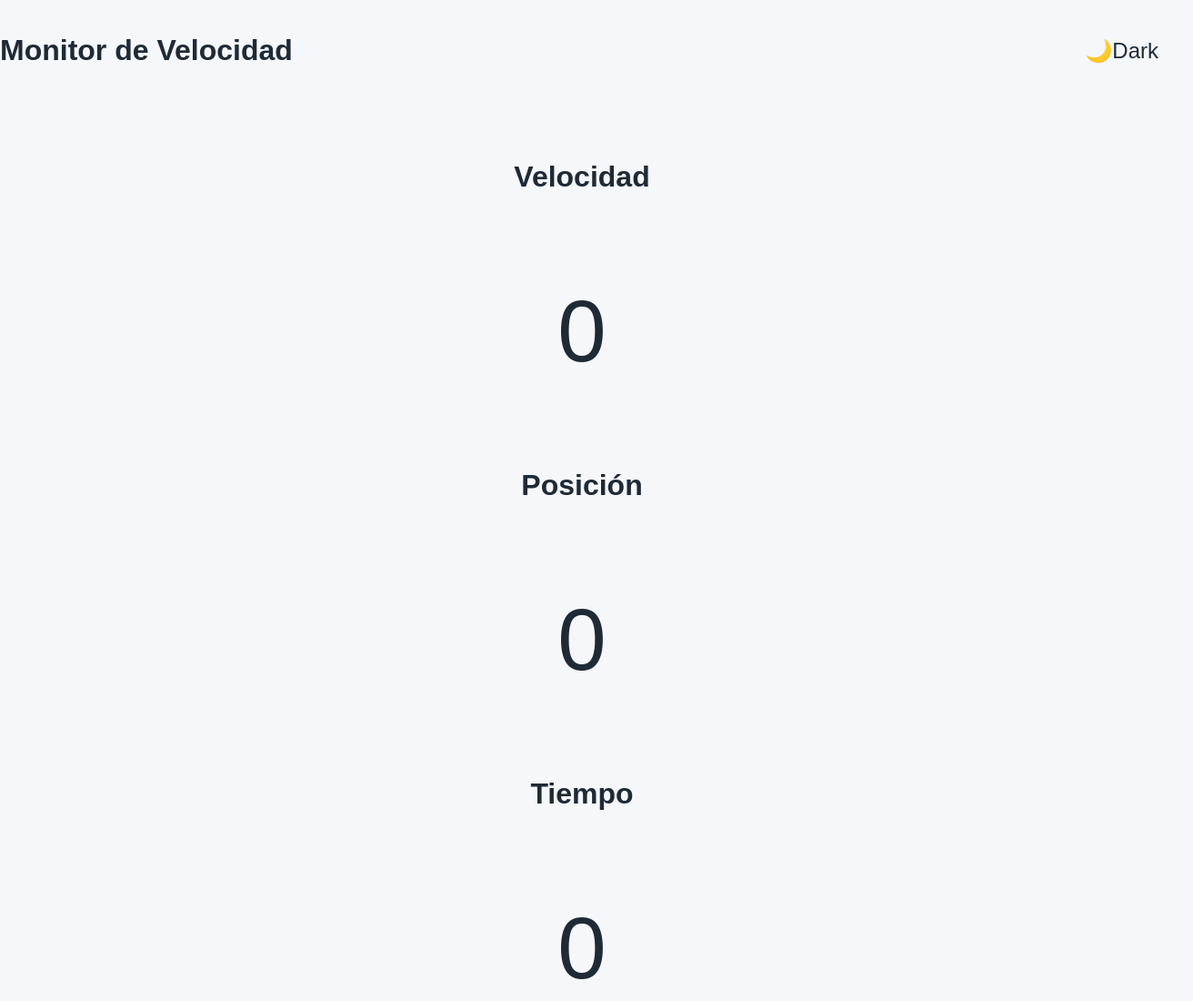
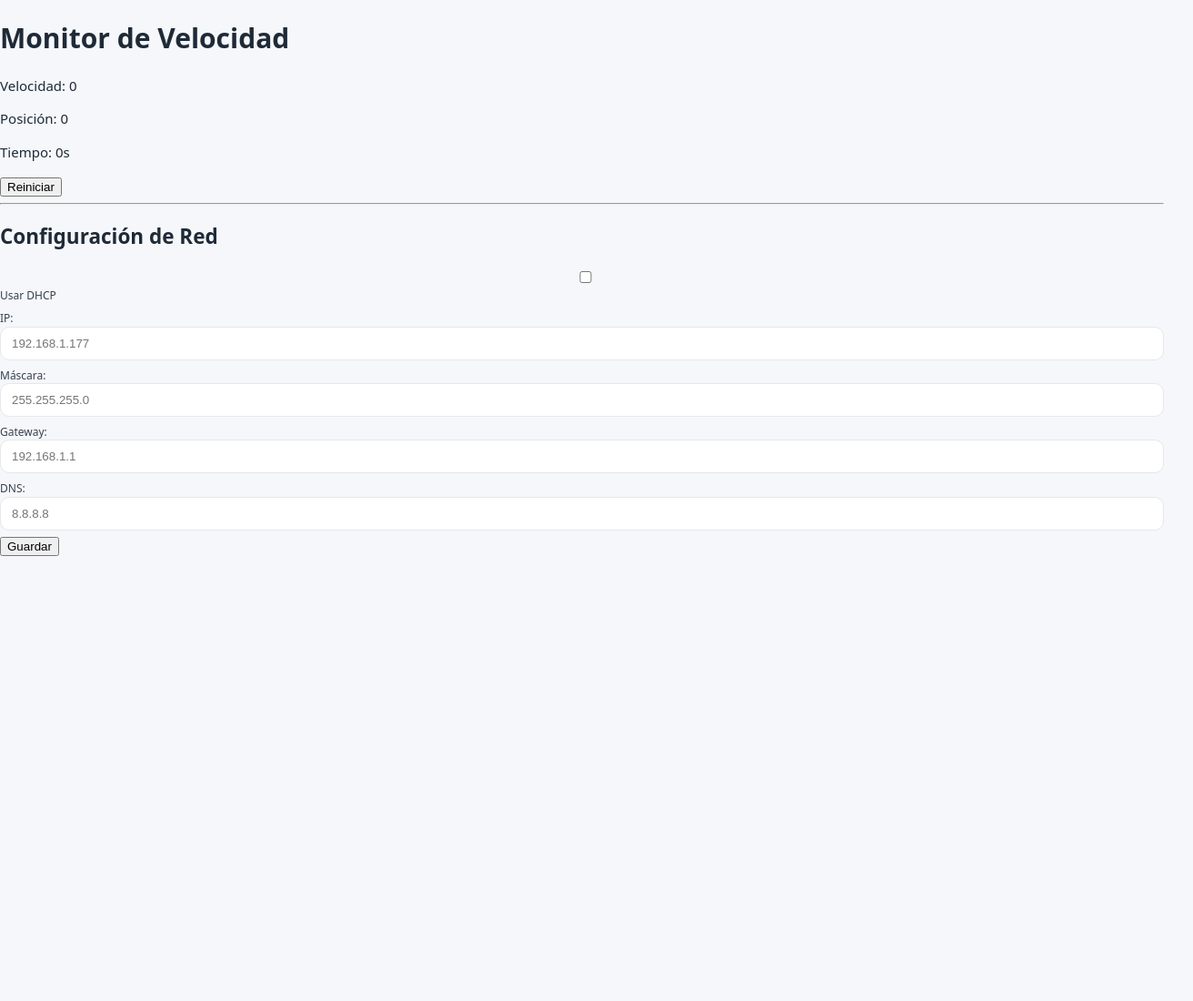
Before and after one commit to pormauro/IoT, a plain HTML site: page monitor_velocidad/index.html in a window 1280 px wide. Shown: the top 1100 px of the page at 91% size, 1312 px wide, since content can reach past the window. After the commit the page ends 800 px from the top, so only its background shows below. Drawn offline with Linux system fonts and the light colour scheme; no server answers; files whose address does not match are found by name.

Commit message:
Integrate web UI and network config

```diff
--- a/monitor_velocidad/app.js
+++ b/monitor_velocidad/app.js
@@ -1,44 +1,50 @@
-(function(){
-  const $ = (s, r=document)=> r.querySelector(s);
-  const root=document.documentElement;
-  const toggleBtn=$('#toggle-theme');
-  const themeKey='monitor_velocidad_theme';
-  const saved=localStorage.getItem(themeKey);
-  if(saved==='dark') root.classList.add('dark');
-  function updateToggle(){
-    const dark=root.classList.contains('dark');
-    if(toggleBtn) toggleBtn.setAttribute('aria-pressed', dark?'true':'false');
-    const ico=toggleBtn?toggleBtn.querySelector('.ico'):null;
-    const txt=toggleBtn?toggleBtn.querySelector('.txt'):null;
-    if(ico) ico.textContent=dark?'☀️':'🌙';
-    if(txt) txt.textContent=dark?'Light':'Dark';
-  }
-  if(toggleBtn){
-    toggleBtn.addEventListener('click', ()=>{
-      root.classList.toggle('dark');
-      localStorage.setItem(themeKey, root.classList.contains('dark')?'dark':'light');
-      updateToggle();
-    });
-  }
-  updateToggle();
+const vel = document.getElementById('vel');
+const pos = document.getElementById('pos');
+const timeEl = document.getElementById('time');
+const resetBtn = document.getElementById('reset');
+const dhcp = document.getElementById('dhcp');
+const ip = document.getElementById('ip');
+const gw = document.getElementById('gw');
+const sm = document.getElementById('sm');
+const dns = document.getElementById('dns');
+const staticDiv = document.getElementById('static');
 
-  async function update(){
-    try{
-      const res = await fetch('/data',{cache:'no-store'});
-      if(!res.ok) throw new Error('net');
-      const j = await res.json();
-      $('#velocidad').textContent = j.speed.toFixed(2);
-      $('#posicion').textContent = j.position;
-      $('#tiempo').textContent = j.time;
-    }catch(e){
-      console.warn('update failed',e);
-    }
-  }
-  setInterval(update,500);
-  update();
+resetBtn.addEventListener('click', ()=>fetch('/reset'));
 
-  const resetBtn=$('#reset');
-  if(resetBtn){
-    resetBtn.addEventListener('click', ()=>{ fetch('/reset',{cache:'no-store'}); });
-  }
-})();
+dhcp.addEventListener('change', ()=>{
+  staticDiv.style.display = dhcp.checked ? 'none':'block';
+});
+
+async function loadData(){
+  const r = await fetch('/data');
+  const j = await r.json();
+  vel.textContent = j.speed.toFixed(2);
+  pos.textContent = j.position;
+  timeEl.textContent = j.time;
+}
+setInterval(loadData, 500); loadData();
+
+async function loadConfig(){
+  const r = await fetch('/config');
+  const j = await r.json();
+  dhcp.checked = j.dhcp;
+  ip.value = j.ip;
+  gw.value = j.gateway;
+  sm.value = j.subnet;
+  dns.value = j.dns;
+  staticDiv.style.display = dhcp.checked ? 'none':'block';
+}
+loadConfig();
+
+const form = document.getElementById('netForm');
+form.addEventListener('submit', async (e)=>{
+  e.preventDefault();
+  const p = new URLSearchParams();
+  p.append('dhcp', dhcp.checked ? '1':'0');
+  p.append('ip', ip.value);
+  p.append('gw', gw.value);
+  p.append('sm', sm.value);
+  p.append('dns', dns.value);
+  await fetch('/config?'+p.toString());
+  alert('Configuración guardada. Reinicie el dispositivo para aplicar.');
+});
--- a/monitor_velocidad/index.html
+++ b/monitor_velocidad/index.html
@@ -4,30 +4,28 @@
   <meta charset="UTF-8" />
   <meta name="viewport" content="width=device-width, initial-scale=1" />
   <title>Monitor de Velocidad</title>
-  <link rel="stylesheet" href="styles.css" />
+  <link rel="stylesheet" href="/styles.css" />
 </head>
 <body>
-  <header class="hdr">
-    <h1>Monitor de Velocidad</h1>
-    <button id="toggle-theme" class="theme-toggle" aria-pressed="false" title="Cambiar tema">
-      <span class="ico">🌙</span><span class="txt">Dark</span>
-    </button>
-  </header>
-  <main class="content">
-    <section class="metric">
-      <h2>Velocidad</h2>
-      <p id="velocidad" class="value">0</p>
-    </section>
-    <section class="metric">
-      <h2>Posición</h2>
-      <p id="posicion" class="value">0</p>
-    </section>
-    <section class="metric">
-      <h2>Tiempo</h2>
-      <p id="tiempo" class="value">0</p>
-    </section>
-    <button id="reset" class="btn primary">Reiniciar</button>
-  </main>
-  <script src="app.js"></script>
+  <h1>Monitor de Velocidad</h1>
+  <div class="metrics">
+    <p>Velocidad: <span id="vel">0</span></p>
+    <p>Posición: <span id="pos">0</span></p>
+    <p>Tiempo: <span id="time">0</span>s</p>
+    <button id="reset">Reiniciar</button>
+  </div>
+  <hr />
+  <h2>Configuración de Red</h2>
+  <form id="netForm">
+    <label><input type="checkbox" id="dhcp"> Usar DHCP</label>
+    <div id="static">
+      <label>IP: <input id="ip" placeholder="192.168.1.177" /></label>
+      <label>Máscara: <input id="sm" placeholder="255.255.255.0" /></label>
+      <label>Gateway: <input id="gw" placeholder="192.168.1.1" /></label>
+      <label>DNS: <input id="dns" placeholder="8.8.8.8" /></label>
+    </div>
+    <button type="submit">Guardar</button>
+  </form>
+  <script src="/app.js"></script>
 </body>
 </html>
--- a/monitor_velocidad/styles.css
+++ b/monitor_velocidad/styles.css
@@ -1,55 +1,4 @@
-:root{
-  --bg:#f5f7fa;
-  --text:#1f2a37;
-  --primary:#2563eb;
-}
-html.dark{
-  --bg:#0b1220;
-  --text:#e6edf6;
-}
-body{
-  margin:0;
-  font-family:sans-serif;
-  background:var(--bg);
-  color:var(--text);
-  display:flex;
-  flex-direction:column;
-  align-items:center;
-}
-.hdr{
-  width:100%;
-  padding:1rem 2rem;
-  display:flex;
-  justify-content:space-between;
-  align-items:center;
-}
-.content{
-  text-align:center;
-  padding:2rem;
-}
-.metric{
-  margin:2rem 0;
-}
-.metric h2{
-  font-size:2rem;
-  margin-bottom:1rem;
-}
-.value{
-  font-size:6rem;
-}
-.btn{
-  font-size:2rem;
-  padding:1rem 2rem;
-  background:var(--primary);
-  color:#fff;
-  border:none;
-  border-radius:8px;
-  cursor:pointer;
-}
-.theme-toggle{
-  font-size:1.5rem;
-  background:none;
-  border:none;
-  cursor:pointer;
-  color:var(--text);
-}
+body{font-family:sans-serif;text-align:center;margin:20px;}
+.metrics p{margin:4px 0;}
+#static label{display:block;margin:4px 0;}
+button{margin-top:10px;}
```
Also changed, not shown: 1 other file.
